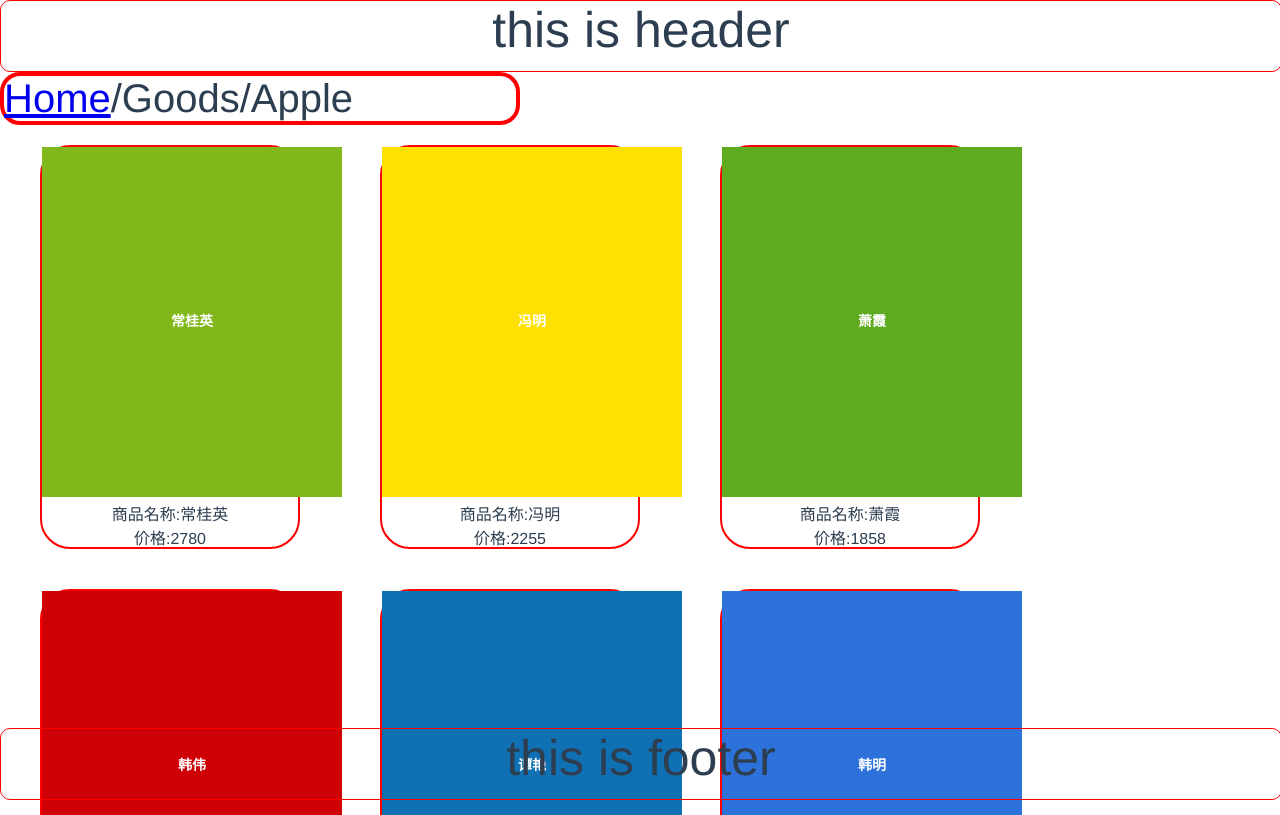
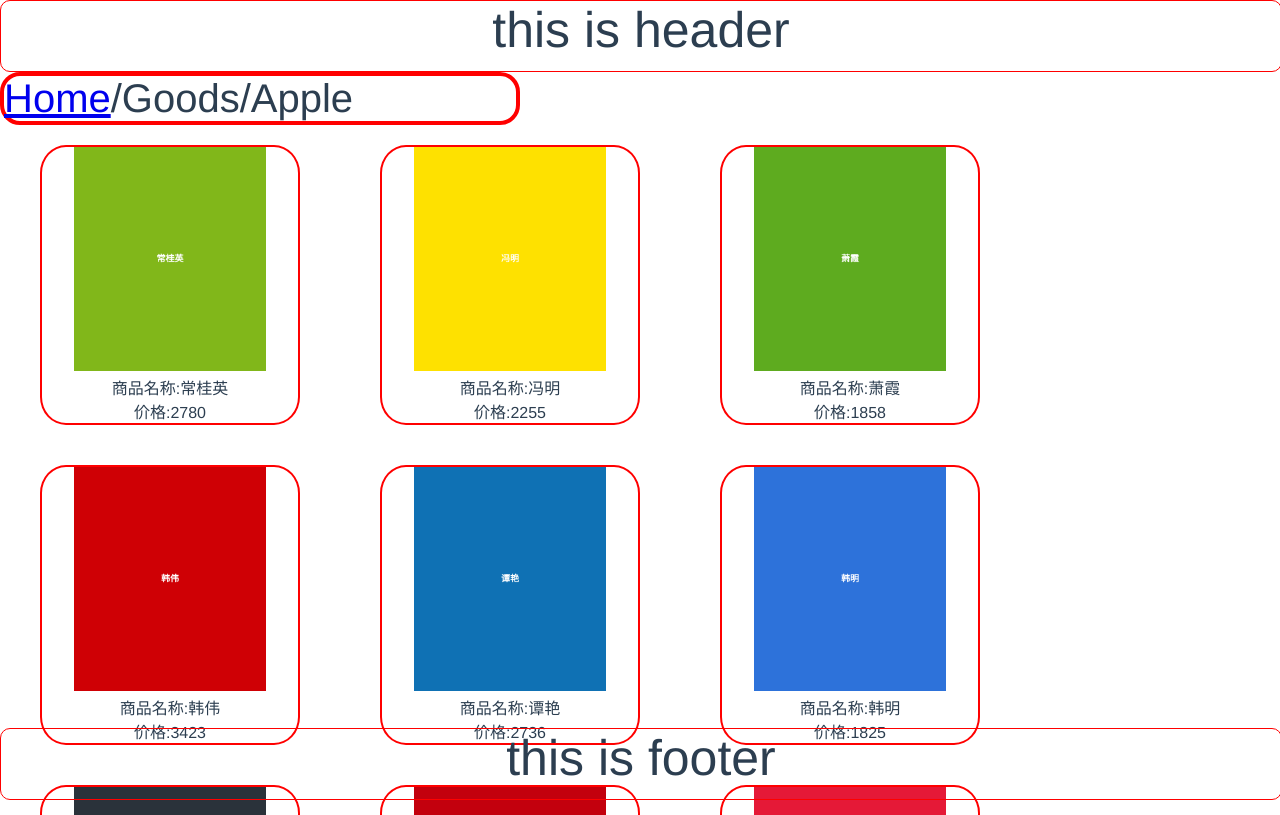
Before and after one commit to Bacuuu/learn_Vue, a Vue app: page / in a window 1280 px wide. Shown: the top 815 px of the page. Built offline with nearby package versions, Linux system fonts and the light colour scheme; the HTML template or start-up script is replaced by a standard one.

Commit message:
修改样式，card适应

```diff
--- a/src/assets/css/goodscard.css
+++ b/src/assets/css/goodscard.css
@@ -1,8 +1,8 @@
 .goodsCard {
   border: 2px solid red;
-  border-radius: 30px;
+  border-radius: 10%;
   width: 20%;
-  height: 400px;
+  height: 30%;
   margin: 20px 40px;
   text-align: center
 }
@@ -11,8 +11,6 @@
   display: block;
 }
 
-.goodsImg {
-  width: 100%;
-  height: 350px;
-  border-radius: 30px 30px 0 0;
+img {
+  width: 75%;
 }
```
Also changed, not shown: src/assets/css/index.css (added, +17 -0 lines).
